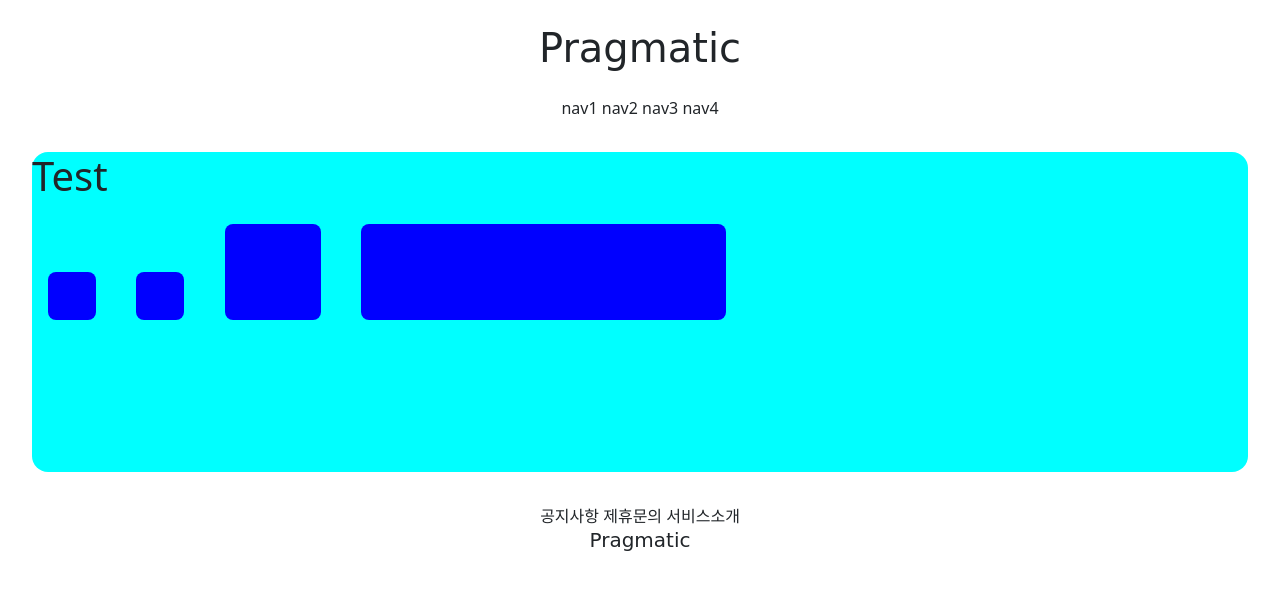
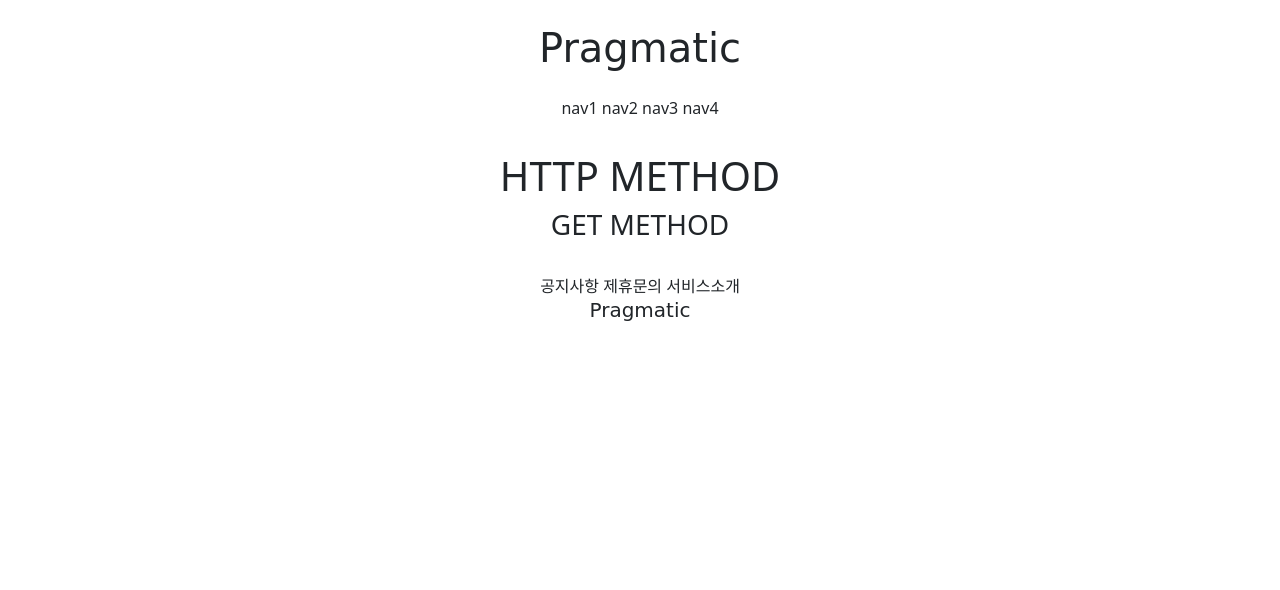
Before and after one commit to dayoorang/second_project, a Django app: page /accounts/hello_world/ in a window 1280 px wide. Shown: the top 590 px of the page. Run offline with Django 3.2, Linux system fonts and the light colour scheme; parts of the project's set-up code (start-up, migrations or seed data) failed here and were passed over; some web fonts are replaced.

Commit message:
07/09 project_2 practice 2

```diff
--- a/accountsapp/templates/accountsapp/hello_world.html
+++ b/accountsapp/templates/accountsapp/hello_world.html
@@ -1,25 +1,11 @@
 {% extends 'base.html' %}
 
 {% block content %}
-<style>
-    .testing {
-        background-color: blue;
-        margin: 1rem;
-        width: 48px;
-        height: 48px;
-        border-radius: .5rem;
-        display:inline-block;
 
-    }
 
-</style>
-
-    <div style = "height: 20rem; background-color: aqua; margin: 2rem; border-radius :1rem; font-size : 2rem;" >
-            <h1>Test</h1>
-        <div class ="testing" style = "height: 48px; width:48px"></div>
-        <div class ="testing" style = "height: 3rem; width:3rem"></div>
-        <div class ="testing" style = "height: 3em; width:3em"></div>
-        <div class ="testing" style = "height: 30%; width:30%"></div>
+    <div style = "margin: 2rem; text-align: center" >
+        <h1>HTTP METHOD</h1>
+        <h3> {{ text }}</h3>
     </div>
 
 {% endblock %}
--- a/accountsapp/views.py
+++ b/accountsapp/views.py
@@ -3,4 +3,9 @@ from django.shortcuts import render
 
 # Create your views here.
 def hello_world(request):
-    return render(request, 'accountsapp/hello_world.html')
+    if request.method == 'POST':
+        return render(request, 'accountsapp/hello_world.html',
+                      context={'text': 'POST METHOD'})
+    else:
+        return render(request, 'accountsapp/hello_world.html',
+                      context={'text': 'GET METHOD'})
```
